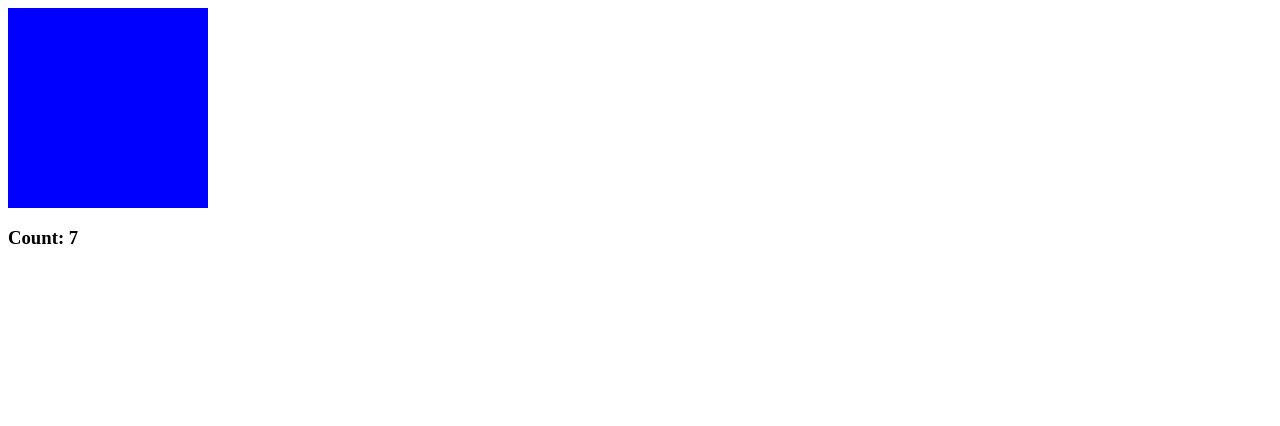
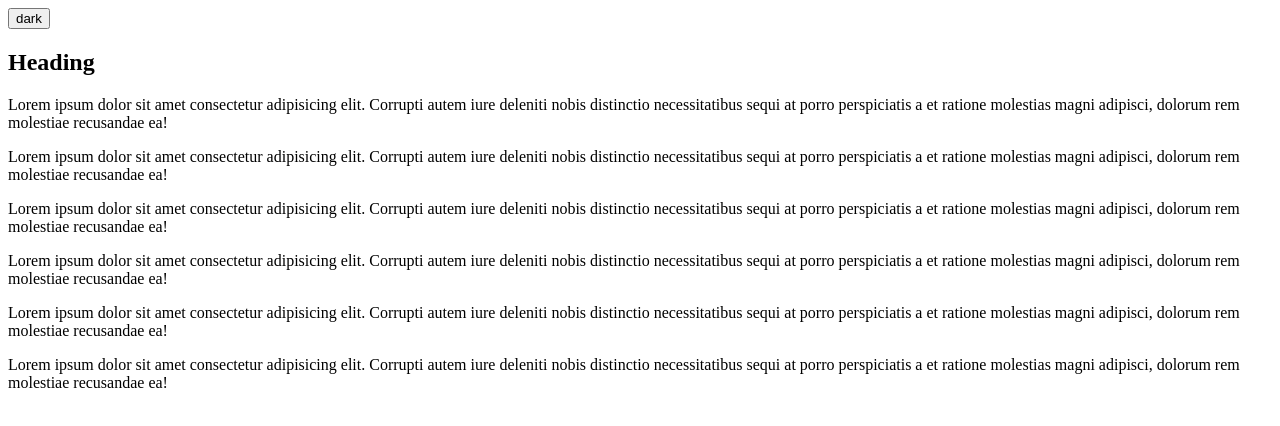
Before and after one commit to NutanShinde8926/class-practice, a React (Vite) app: page / in a window 1280 px wide. Shown: the top 426 px of the page. Built offline with nearby package versions, Linux system fonts and the light colour scheme.

Commit message:
theme light

```diff
--- a/src/App.jsx
+++ b/src/App.jsx
@@ -1,4 +1,4 @@
-import React from 'react'
+import React, { useContext } from 'react'
 import Counter from './hooks/usestate/Counter'
 import UseState2 from './hooks/usestate/useState2'
 import UseState3 from './hooks/usestate/UseState3'
@@ -14,31 +14,60 @@ import ChangeColor from './hooks/useeffect/ChangeColor'
 import ExternalCompenent from './hooks/usecontext/ExternalComponent'
 import BatchProvider from './hooks/usecontext/BatchProvider'
 import UseReducerCounter from './hooks/usereducer/UseReducerCounter'
+import { ThemeContext, ThemeProvider } from './ThemeContext'
+import Nutan from './Nutan'
 
-const App = () => {
-  return (
-    <div>
-      {/* <Counter />
+
+
+// const App = () => {
+//   return (
+//     <div>
+       {/* <Counter />
       <UseState2 />
       <UseState3 />
       <Mobiles />
       <MyComp />
-
-     <NewComp />
+      <NewComp />
      <UserProvider />
      <MyForm />
-     <FormValidation /> */}
-     {/* <HookForm /> */}
-     <ChangeColor />
-     {/* <ExternalCompenent />
-     <BatchProvider /> */}
-     {/* <UseReducerCounter /> */}
-      <EffectCounter />
-    </div>
+      <FormValidation />
+     <HookForm />
+      <ChangeColor />
+     <ExternalCompenent />
+     <BatchProvider />
+     <UseReducerCounter />
+       <EffectCounter /> */}
+       {/* <ThemeContext />
+     </div>
+  )
+} */}
+
+
+
+
+
+function AppContent(){
+
+  const { theme } = useContext(ThemeContext);
+  return(
+   <div className={theme}>
+    <Nutan />
+   </div>
+  )
+}
+
+
+function App(){
+  return(
+    <ThemeProvider>
+      <AppContent />
+    </ThemeProvider>
   )
 }
 
 export default App
+
+
 
 
 
--- /dev/null
+++ b/src/Nutan.jsx
@@ -0,0 +1,27 @@
+import React, { useContext } from 'react'
+import { ThemeContext } from './ThemeContext';
+
+const Nutan = () => {
+    const { theme, dispatch } = useContext(ThemeContext);
+  return (
+    <div>
+        <button onClick={() => dispatch({ type: 'THEME_TOGGLE'})}>
+            {theme === 'dark' ? 'light' : 'dark'}
+          </button>
+      <h2>Heading</h2>
+      <p>Lorem ipsum dolor sit amet consectetur adipisicing elit. Corrupti autem iure deleniti nobis distinctio necessitatibus sequi at porro perspiciatis a et ratione molestias magni adipisci, dolorum rem molestiae recusandae ea!</p>
+
+       <p>Lorem ipsum dolor sit amet consectetur adipisicing elit. Corrupti autem iure deleniti nobis distinctio necessitatibus sequi at porro perspiciatis a et ratione molestias magni adipisci, dolorum rem molestiae recusandae ea!</p>
+
+        <p>Lorem ipsum dolor sit amet consectetur adipisicing elit. Corrupti autem iure deleniti nobis distinctio necessitatibus sequi at porro perspiciatis a et ratione molestias magni adipisci, dolorum rem molestiae recusandae ea!</p>
+
+         <p>Lorem ipsum dolor sit amet consectetur adipisicing elit. Corrupti autem iure deleniti nobis distinctio necessitatibus sequi at porro perspiciatis a et ratione molestias magni adipisci, dolorum rem molestiae recusandae ea!</p>
+
+          <p>Lorem ipsum dolor sit amet consectetur adipisicing elit. Corrupti autem iure deleniti nobis distinctio necessitatibus sequi at porro perspiciatis a et ratione molestias magni adipisci, dolorum rem molestiae recusandae ea!</p>
+
+           <p>Lorem ipsum dolor sit amet consectetur adipisicing elit. Corrupti autem iure deleniti nobis distinctio necessitatibus sequi at porro perspiciatis a et ratione molestias magni adipisci, dolorum rem molestiae recusandae ea!</p>
+    </div>
+  )
+}
+
+export default Nutan
--- /dev/null
+++ b/src/ThemeContext.jsx
@@ -0,0 +1,20 @@
+import { createContext, useReducer } from "react";
+
+export const ThemeContext = createContext();
+
+function reducerFunction(theme, action) {
+    switch (action.type) {
+        case "THEME_TOGGLE": {
+            return theme === 'light' ? 'dark' : 'light'
+        }
+    }
+}
+
+export function ThemeProvider({ children }) {
+    const [theme, dispatch] = useReducer(reducerFunction, 'light')
+    return (
+        <ThemeContext.Provider value={{ theme, dispatch}}>
+            {children}
+        </ThemeContext.Provider>
+    );
+}
--- a/src/index.css
+++ b/src/index.css
@@ -1,3 +1,34 @@
+.dark{
+  background-color: black;
+  color: white;
+  min-height: 100vh;
+}
+
+
+.light{
+  background-color: white;
+  color: black;
+  min-height: 100vh;
+}
+
+
+
+
+
+
+
+
+
+
+
+
+
+
+
+
+
+
+
 .parent {
 
   padding: 20px;
```
